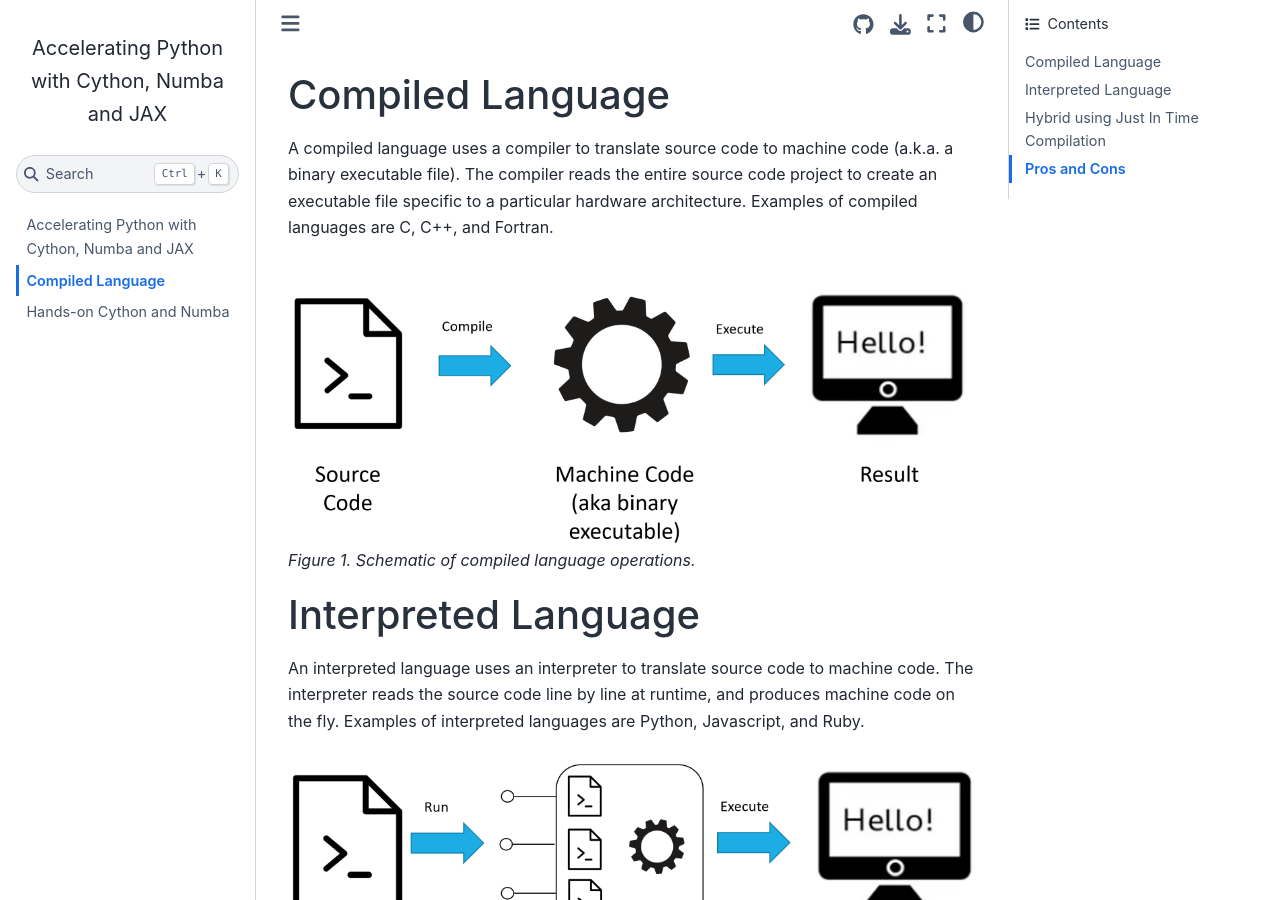
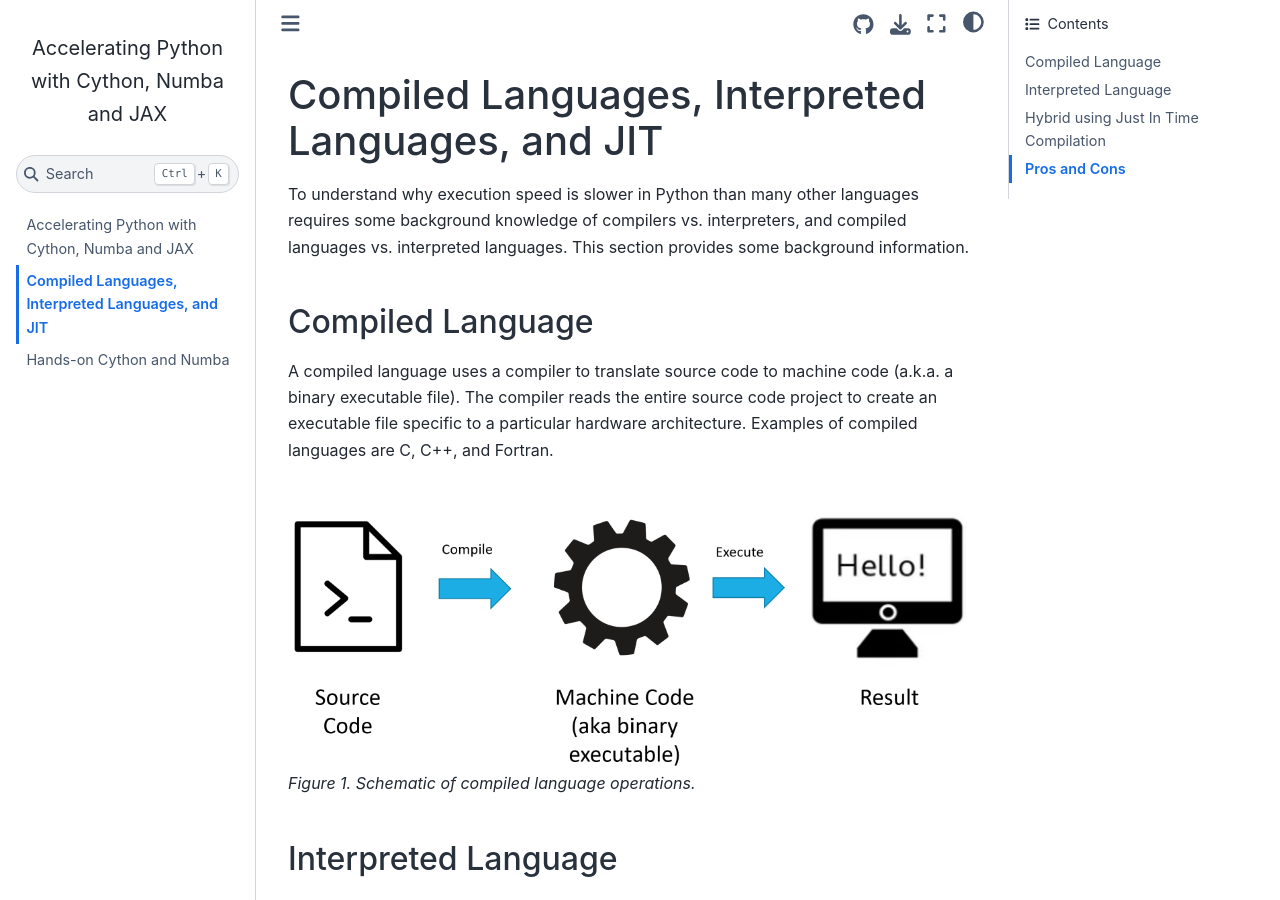
Before and after one commit to kks32-courses/accelerating-python, a Jupyter Book: the page built from background.md, in a window 1280 px wide and 900 px high. Built offline with Jupyter Book 1.0.4 settings and Sphinx 7.4.7 and the Sphinx Book theme 1.1.4, drawn with Linux system fonts in a browser that asks for light colours.

Commit message:
Update background.md

```diff
--- a/background.md
+++ b/background.md
@@ -1,25 +1,29 @@
-# Compiled Language
+# Compiled Languages, Interpreted Languages, and JIT
+
+To understand why execution speed is slower in Python than many other languages requires some background knowledge of compilers vs. interpreters, and compiled languages vs. interpreted languages. This section provides some background information.
+
+## Compiled Language
 
 A compiled language uses a compiler to translate source code to machine code (a.k.a. a binary executable file). The compiler reads the entire source code project to create an executable file specific to a particular hardware architecture. Examples of compiled languages are C, C++, and Fortran.
 
 ![compiled language image](/images/CompiledLanguage.png)
 *Figure 1. Schematic of compiled language operations.*
 
-# Interpreted Language
+## Interpreted Language
 
 An interpreted language uses an interpreter to translate source code to machine code. The interpreter reads the source code line by line at runtime, and produces machine code on the fly. Examples of interpreted languages are Python, Javascript, and Ruby.
 
 ![interpreted language image](/images/InterpretedLanguage.png)
 *Figure 2. Schematic of interpreted language operations.*
 
-# Hybrid using Just In Time Compilation
+## Hybrid using Just In Time Compilation
 
 Just in time (JIT) uses an interpreter to produce compiled code at runtime, and is a hybrid between a compiled language and an interpreted language. The first time the code is run may execute slowly, but subsequent runs will utilize the compiled machine code and will execute quickly.
 
 ![JIT image](/images/HybridJIT.png)
 *Figure 3. Schematic of just-in-time (JIT) compilation.*
 
-# Pros and Cons
+## Pros and Cons
 
 Compiled languages have faster execution speed than interpreted languages because the compiler has already created the machine code. Interpeted languages have to perform runtime operations that reduce execution speed. For example, Python must check the type of each variable before a simple addition operation to make sure the types are compatible. If they aren't it returns an error. JIT may exhibit execution speeds comparable to compiled languages, with the caveat that the code must be compiled upon the first execution, which takes some time. Subsequent executions will be faster.
 
```
